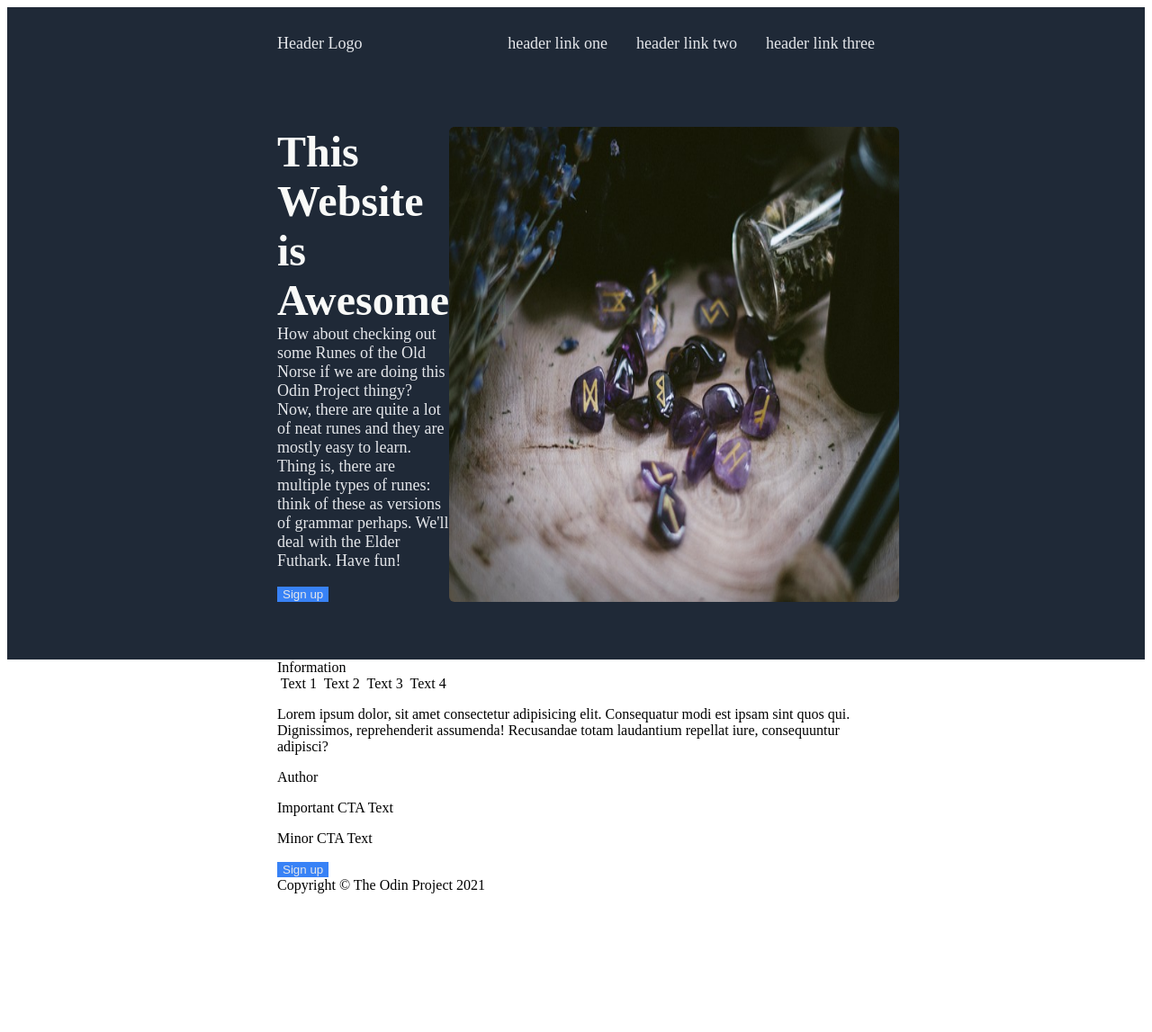
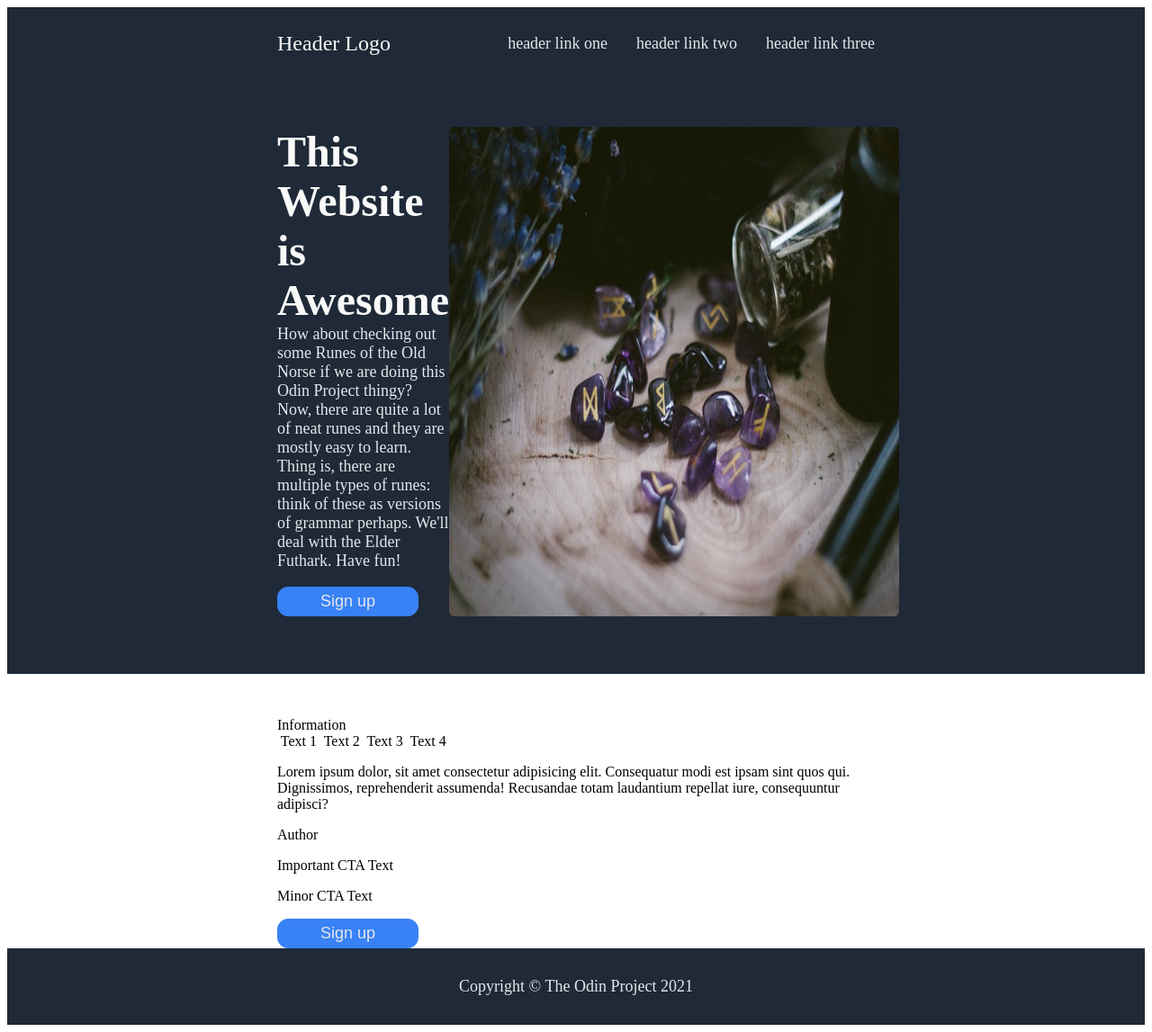
Before and after one commit to Tyrmundr/odin_css_flexbox_page, a plain HTML site: page index.html in a window 1280 px wide. Shown: the whole page at 90% size. Before the commit the page ends 1001 px from the top, so only its background shows below. Drawn offline with Linux system fonts and the light colour scheme.

Commit message:
Added a class to span element + finished up styling the header and the footer

```diff
--- a/index.html
+++ b/index.html
@@ -10,7 +10,7 @@
     <body>
         <header class="header width">
             <navbar class="navbar">
-                <span>Header Logo</span>
+                <span class="logo">Header Logo</span>
                 <ul class="nav-list">
                     <li><a href="#" target="_blank">header link one</a></li>
                     <li><a href="#" target="_blank">header link two</a></li>
--- a/style.css
+++ b/style.css
@@ -10,11 +10,28 @@
     padding: 0 300px;
 }
 
-.header {
+.header, .footer {
     background-color: #1f2937;
     color: #e5e7eb;
     font-size: 18px;;
 }
+
+.header {
+    margin-bottom: 48px;
+}
+
+.footer {
+    display: flex;
+    justify-content: center;
+    align-items: center;
+    padding: 32px 0;
+}
+
+.logo {
+    color: #f9faf8;
+    font-size: 24px;
+}
+
 
 .navbar {
     display: flex;
@@ -72,5 +89,8 @@
 .btn {
     background-color: #3882f6;
     color: #e5e7eb;
-    border: none;
+    border: 1px solid #3882f6;
+    border-radius: 12px;
+    font-size: 18px;
+    padding: 5px 47px;
 }
```
